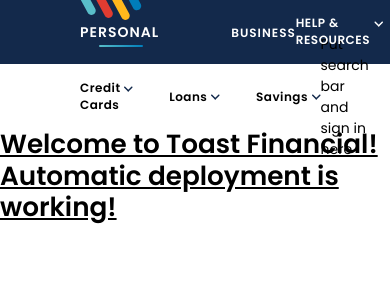
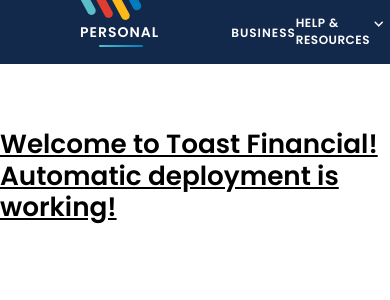
Before and after one commit to bcatalfo/toastfinancial, a Next.js app: page / in a window 390 px wide. Shown: the top 300 px of the page. Built offline with nearby package versions, Linux system fonts and the light colour scheme.

Commit message:
Hide the secondary header on mobile.

```diff
--- a/app/secondary-header.tsx
+++ b/app/secondary-header.tsx
@@ -2,7 +2,7 @@
 
 export default function SecondaryHeader() {
   return (
-    <div className="h-[66px] px-[80px] flex flex-row justify-between items-center">
+    <div className="hidden lg:h-[66px] lg:px-[80px] lg:flex lg:flex-row lg:justify-between lg:items-center">
       <div>
         <ul className="flex gap-[36px]">
           <Dropdown
```
